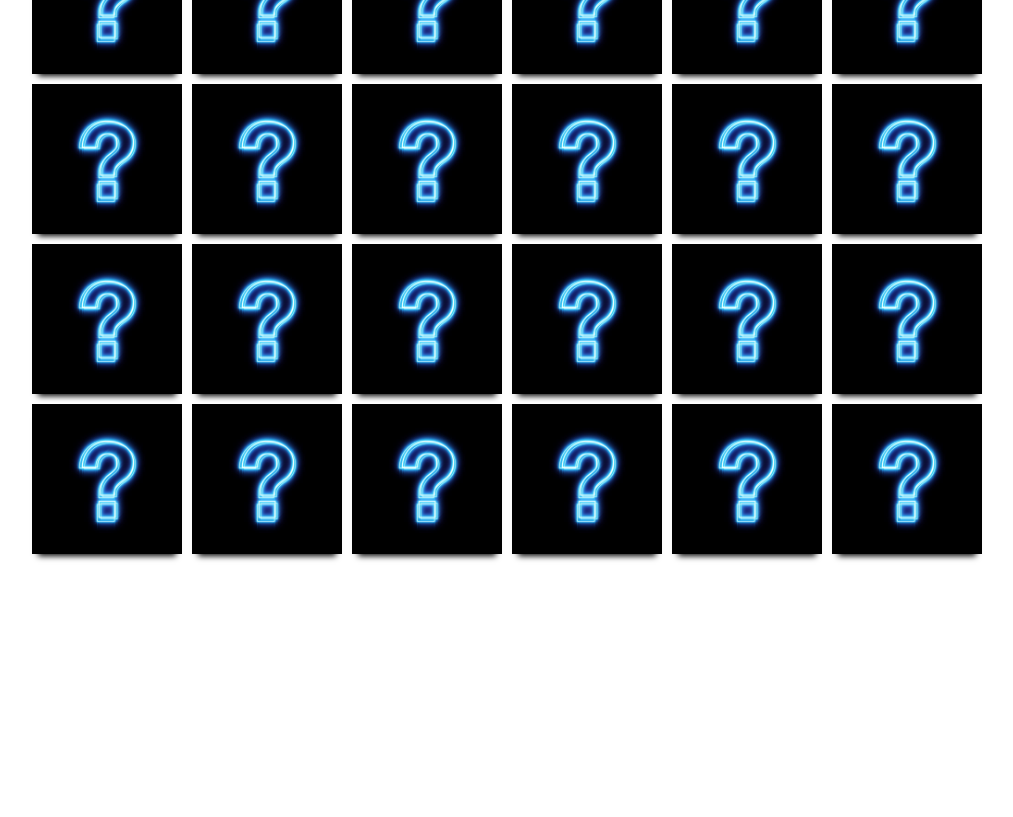
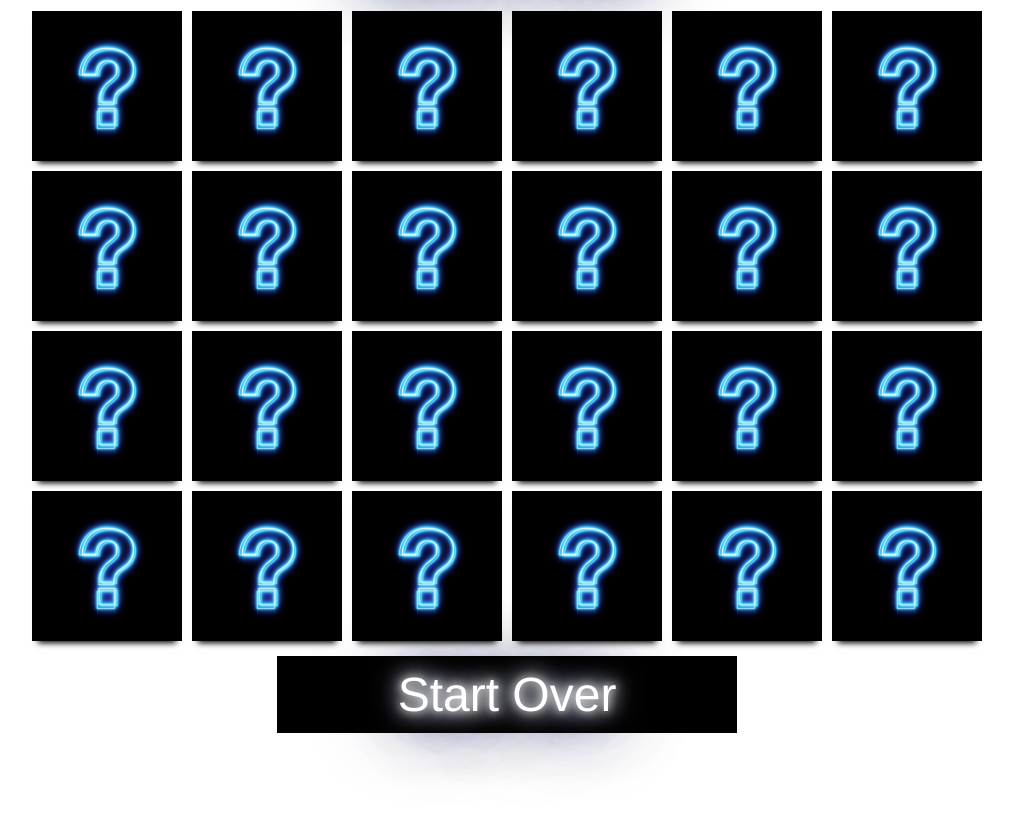
Before and after one commit to yassih/Game, a plain HTML site: page index.html in a window 1280 px wide. Shown: the part 181-998 px from the top of the page, without its empty margins (133-1146 px from the left). Before the commit the page ends 840 px from the top, so only its background shows below. Drawn offline with Linux system fonts and the light colour scheme.

Commit message:
adding reset button

```diff
--- a/css/style.css
+++ b/css/style.css
@@ -60,4 +60,32 @@ body {
 
 .matched {
     transform: rotateY(180deg);
-  }
+}
+
+.title , #start-over{
+  display: inline-block;
+  -webkit-box-sizing: border-box;
+  -moz-box-sizing: border-box;
+  box-sizing: border-box;
+  padding: 10px;
+  border: none;
+  font: normal 48px/normal "Warnes", Helvetica, sans-serif;
+  color: rgba(255,255,255,1);
+  text-decoration: normal;
+  text-align: center;
+  -o-text-overflow: clip;
+  text-overflow: clip;
+  white-space: pre;
+  text-shadow: 0 0 10px rgba(255,255,255,1) , 0 0 20px rgba(255,255,255,1) , 0 0 30px rgba(255,255,255,1) , 0 0 40px #012A58 , 0 0 70px #012A58 , 0 0 80px #012A58 , 0 0 100px #012A58 ;
+  -webkit-transition: all 200ms cubic-bezier(0.42, 0, 0.58, 1);
+  -moz-transition: all 200ms cubic-bezier(0.42, 0, 0.58, 1);
+  -o-transition: all 200ms cubic-bezier(0.42, 0, 0.58, 1);
+  transition: all 200ms cubic-bezier(0.42, 0, 0.58, 1);
+  max-width: 960px;
+  margin: 0 auto;
+  display: flex;
+  flex-wrap: wrap;
+  justify-content: space-evenly;
+  border: 1px solid black;
+  margin-top : 10px;
+}
--- a/css/style.prefix.css
+++ b/css/style.prefix.css
@@ -73,3 +73,33 @@ body {
 .matched {
   transform: rotateY(180deg);
 }
+
+.title , #start-over{
+  display: inline-block;
+  -webkit-box-sizing: border-box;
+  -moz-box-sizing: border-box;
+  box-sizing: border-box;
+  padding: 10px;
+  border: none;
+  font: normal 48px/normal "Warnes", Helvetica, sans-serif;
+  color: rgba(255,255,255,1);
+  text-decoration: normal;
+  text-align: center;
+  -o-text-overflow: clip;
+  text-overflow: clip;
+  white-space: pre;
+  text-shadow: 0 0 10px rgba(255,255,255,1) , 0 0 20px rgba(255,255,255,1) , 0 0 30px rgba(255,255,255,1) , 0 0 40px #012A58 , 0 0 70px #012A58 , 0 0 80px #012A58 , 0 0 100px #012A58 ;
+  -webkit-transition: all 200ms cubic-bezier(0.42, 0, 0.58, 1);
+  -moz-transition: all 200ms cubic-bezier(0.42, 0, 0.58, 1);
+  -o-transition: all 200ms cubic-bezier(0.42, 0, 0.58, 1);
+  transition: all 200ms cubic-bezier(0.42, 0, 0.58, 1);
+  max-width: 460px;
+  margin: 0 auto;
+  display: flex;
+  flex-wrap: wrap;
+  justify-content: space-evenly;
+  border: 1px solid black;
+  margin-top:10px;
+  margin-bottom:10px;
+  background-color: #000;
+}
--- a/index.html
+++ b/index.html
@@ -15,7 +15,11 @@
 
 <body>
 
-  <div id="game"></div>
+  <div class="title">Best Of Luck</div>
+  <div id="game">
+
+  </div>
+  <div id="start-over">Start Over</div>
 
   <script src="js/script.babel.js"></script>
 </body>
--- a/js/script.babel.js
+++ b/js/script.babel.js
@@ -50,6 +50,9 @@ var delay = 1200;
 
 var game = document.getElementById('game');
 var grid = document.createElement('section');
+var startOver = document.getElementById('start-over');
+
+startOver.addEventListener('click', event => { location.reload(); });
 grid.setAttribute('class', 'grid');
 game.appendChild(grid);
 
--- a/js/script.original.js
+++ b/js/script.original.js
@@ -70,6 +70,10 @@
     card.appendChild(back);
   });
 
+  var startOver = document.getElementById('start-over');
+
+  startOver.addEventListener('click', event => { location.reload(); });
+
   const match = () => {
     const selected = document.querySelectorAll('.selected');
     selected.forEach(card => {
```
